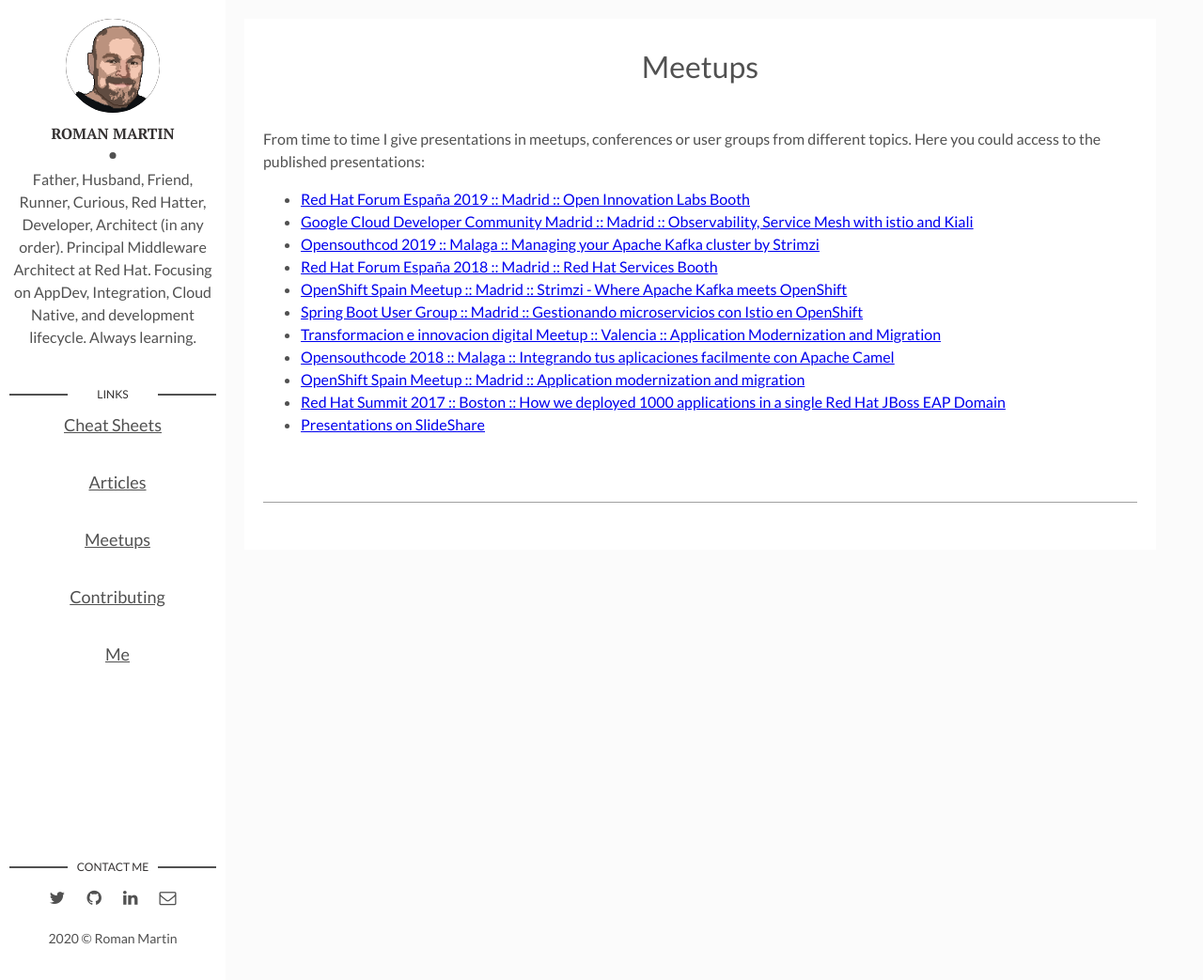
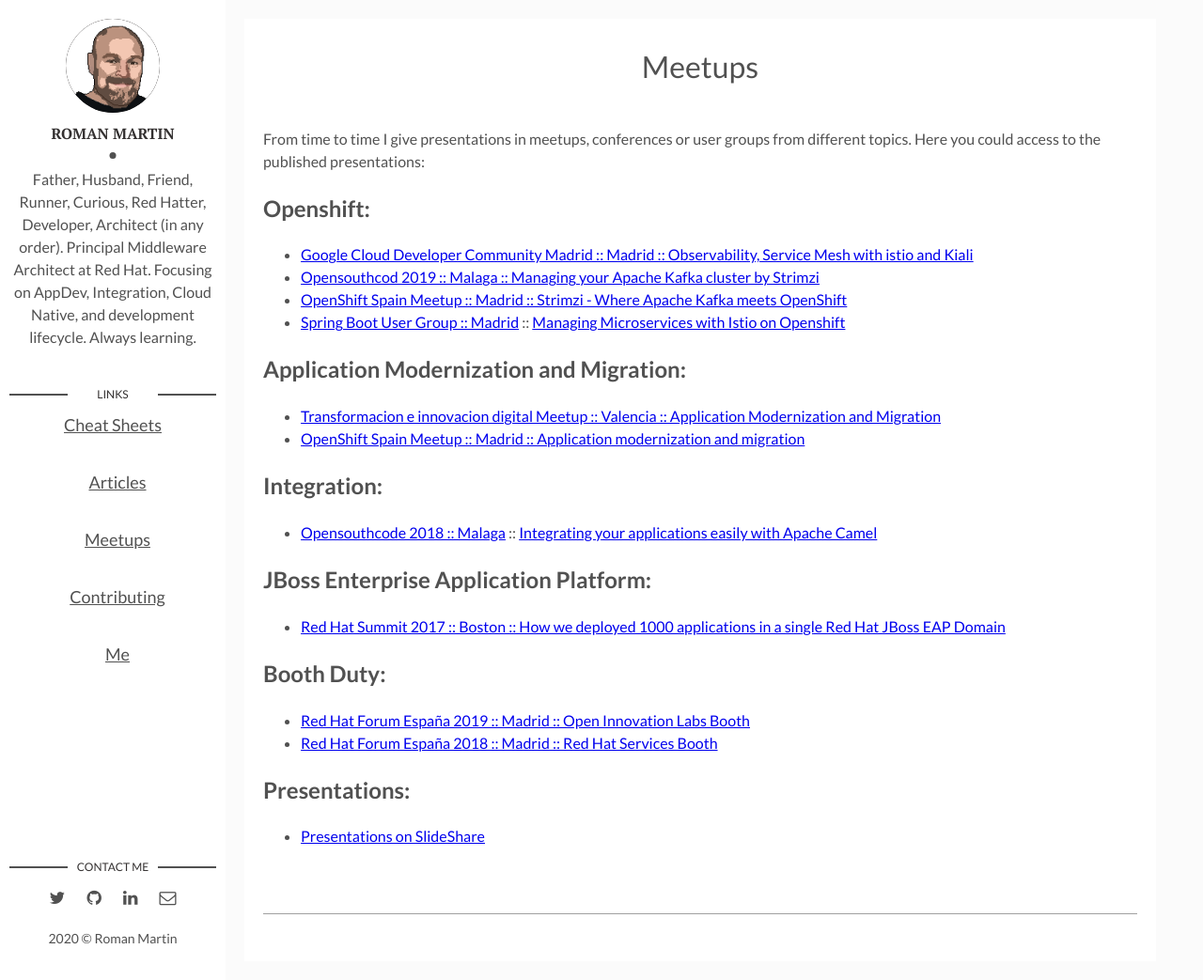
Before and after one commit to rmarting/rmarting.github.io, a Jekyll site: the page built from meetups.md, in a window 1280 px wide and 1043 px high. Shown: the whole window at 94% size. Built offline with Jekyll 4.4.1, drawn with Linux system fonts in a browser that asks for light colours.

Commit message:
Reorganizes the Meetups section

```diff
--- a/meetups.md
+++ b/meetups.md
@@ -8,14 +8,25 @@
 From time to time I give presentations in meetups, conferences or user groups
 from different topics. Here you could access to the published presentations:
 
-* [Red Hat Forum España 2019 :: Madrid :: Open Innovation Labs Booth](https://events.redhat.com/profile/form/index.cfm?PKformID=0x67109abcd)
+## Openshift:
 * [Google Cloud Developer Community Madrid :: Madrid :: Observability, Service Mesh with istio and Kiali](https://www.meetup.com/es/gcdcmadrid/events/261668288/)
 * [Opensouthcod 2019 :: Malaga :: Managing your Apache Kafka cluster by Strimzi](https://www.opensouthcode.org/conferences/opensouthcode2019/program/proposals/232)
+* [OpenShift Spain Meetup :: Madrid :: Strimzi - Where Apache Kafka meets OpenShift](https://www2.slideshare.net/jromanmartin/strimzi-where-apache-kafka-meets-openshift-openshift-spain-meetup)
+* [Spring Boot User Group :: Madrid](https://www.meetup.com/es/madrid-spring-user-group/events/258322835/) :: [Managing Microservices with Istio on Openshift](https://www2.slideshare.net/jromanmartin/managing-microservices-with-istio-on-openshift-meetup)
+
+## Application Modernization and Migration:
+* [Transformacion e innovacion digital Meetup :: Valencia :: Application Modernization and Migration](https://www2.slideshare.net/jromanmartin/transformacion-e-innovacion-digital-meetup-application-modernization-and-migration)
+* [OpenShift Spain Meetup :: Madrid :: Application modernization and migration](https://www2.slideshare.net/jromanmartin/openshift-meetup-application-modernization-and-migration)
+
+## Integration:
+* [Opensouthcode 2018 :: Malaga](https://www.opensouthcode.org/conferences/opensouthcode2018/program/proposals/153) :: [Integrating your applications easily with Apache Camel](https://www2.slideshare.net/jromanmartin/opensouthcode-2018-integrating-your-applications-easily-with-apache-camel)
+
+## JBoss Enterprise Application Platform:
+* [Red Hat Summit 2017 :: Boston :: How we deployed 1000 applications in a single Red Hat JBoss EAP Domain](https://www.redhat.com/files/summit/session-assets/2017/S104758-martin-gil.pdf)
+
+## Booth Duty:
+* [Red Hat Forum España 2019 :: Madrid :: Open Innovation Labs Booth](https://events.redhat.com/profile/form/index.cfm?PKformID=0x67109abcd)
 * [Red Hat Forum España 2018 :: Madrid :: Red Hat Services Booth](https://www.redhat.com/en/events/forum-spain)
-* [OpenShift Spain Meetup :: Madrid :: Strimzi - Where Apache Kafka meets OpenShift](https://www2.slideshare.net/jromanmartin/strimzi-where-apache-kafka-meets-openshift-openshift-spain-meetup)
-* [Spring Boot User Group :: Madrid :: Gestionando microservicios con Istio en OpenShift](https://www.meetup.com/es/madrid-spring-user-group/events/258322835/)
-* [Transformacion e innovacion digital Meetup :: Valencia :: Application Modernization and Migration](https://www2.slideshare.net/jromanmartin/transformacion-e-innovacion-digital-meetup-application-modernization-and-migration)
-* [Opensouthcode 2018 :: Malaga :: Integrando tus aplicaciones facilmente con Apache Camel](https://www.opensouthcode.org/conferences/opensouthcode2018/program/proposals/153)
-* [OpenShift Spain Meetup :: Madrid :: Application modernization and migration](https://www2.slideshare.net/jromanmartin/openshift-meetup-application-modernization-and-migration)
-* [Red Hat Summit 2017 :: Boston :: How we deployed 1000 applications in a single Red Hat JBoss EAP Domain](https://www.redhat.com/files/summit/session-assets/2017/S104758-martin-gil.pdf)
+
+## Presentations:
 * [Presentations on SlideShare](https://www2.slideshare.net/jromanmartin/presentations)
```
